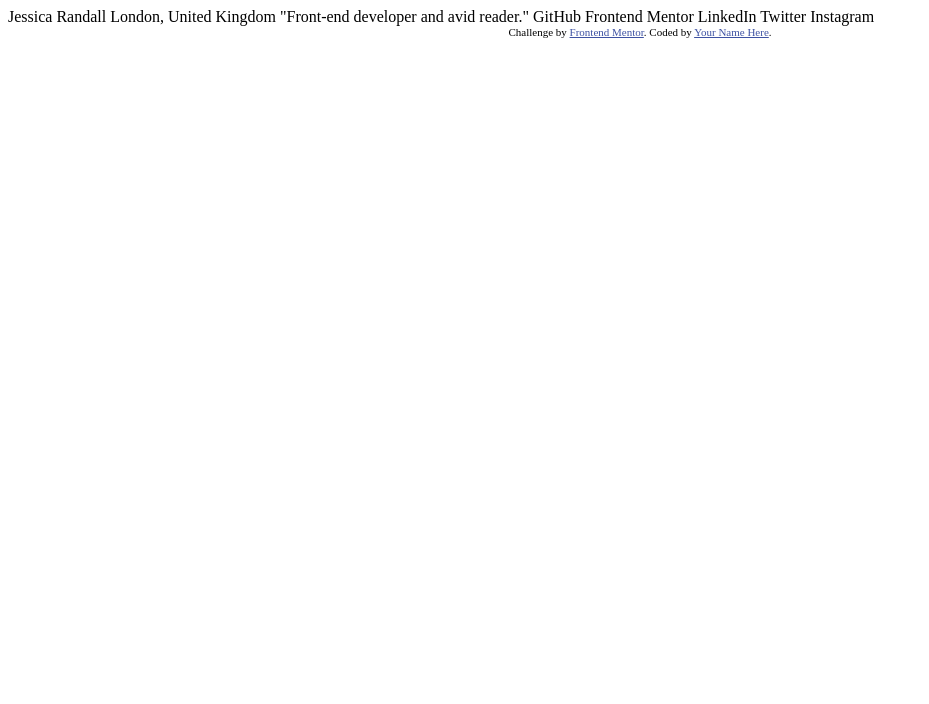
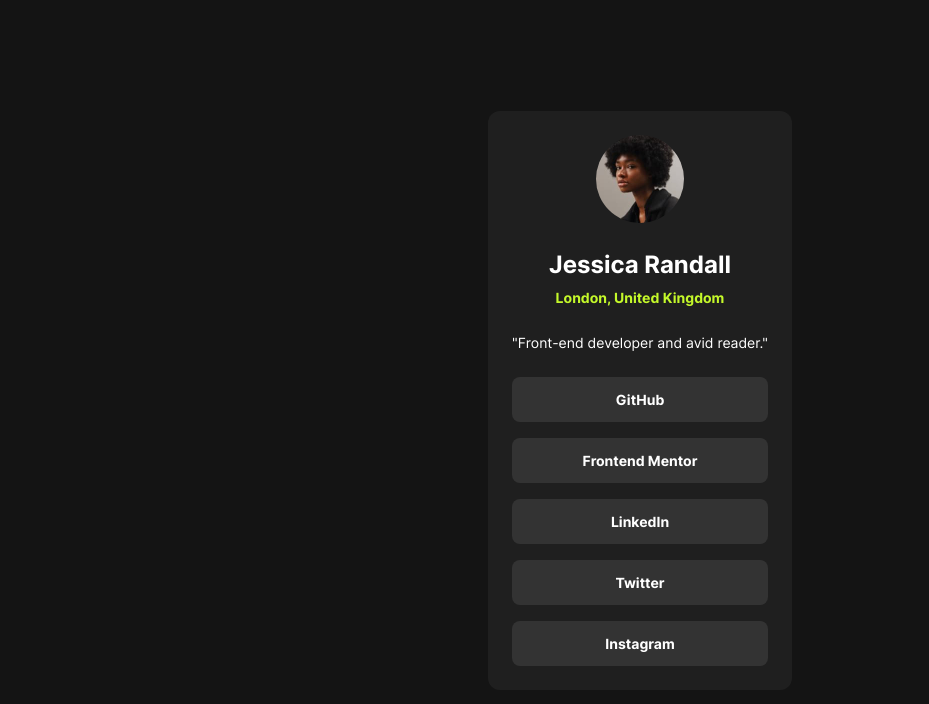
Before and after one commit to andreaselmi/social-links-profile, a plain HTML site: page index.html in a window 1280 px wide. Shown: the whole page, without its empty margins (0-929 px from the left). Drawn offline with Linux system fonts and the light colour scheme.

Commit message:
feat: create config css files and html social link card

```diff
--- a/index.html
+++ b/index.html
@@ -1,34 +1,52 @@
 <!DOCTYPE html>
 <html lang="en">
+
 <head>
   <meta charset="UTF-8">
-  <meta name="viewport" content="width=device-width, initial-scale=1.0"> <!-- displays site properly based on user's device -->
+  <meta name="viewport" content="width=device-width, initial-scale=1.0">
 
   <link rel="icon" type="image/png" sizes="32x32" href="./assets/images/favicon-32x32.png">
+  <link rel="stylesheet" href="./styles/reset.css">
+  <link rel="stylesheet" href="./styles/root.css">
+  <link rel="stylesheet" href="./styles/style.css">
 
   <title>Frontend Mentor | Social links profile</title>
+</head>
 
-  <!-- Feel free to remove these styles or customise in your own stylesheet 👍 -->
-  <style>
-    .attribution { font-size: 11px; text-align: center; }
-    .attribution a { color: hsl(228, 45%, 44%); }
-  </style>
-</head>
 <body>
+  <main>
+    <!-- Social links card-->
+    <article class="social-card">
+      <header class="social-card__header">
+        <img class="social-card__avatar" src="./assets/images/avatar-jessica.jpeg" alt="Jessica's avatar">
+        <div class="social-card__info">
+          <h1 class="typography-1">Jessica Randall</h1>
+          <p class="social-card__location typography-2-bold">London, United Kingdom</p>
+        </div>
+        <p class="social-card__bio typography-2">"Front-end developer and avid reader."</p>
+      </header>
 
-  Jessica Randall
-  London, United Kingdom
-  "Front-end developer and avid reader."
+      <ul class="social-card__links">
+        <li class="social-card__link-item">
+          <a class="social-card__link button" href="https://github.com/andreaselmi" target="_blank">GitHub</a>
+        </li>
+        <li class="social-card__link-item">
+          <a class="social-card__link button" href="https://frontendmentor.io/profile/andreaselmi"
+            target="_blank">Frontend
+            Mentor</a>
+        </li>
+        <li class="social-card__link-item">
+          <a class="social-card__link button" href="https://linkedin.com/in/andrea-selmi/" target="_blank">LinkedIn</a>
+        </li>
+        <li class="social-card__link-item">
+          <a class="social-card__link button" href="https://twitter.com/random-profile" target="_blank">Twitter</a>
+        </li>
+        <li class="social-card__link-item">
+          <a class="social-card__link button" href="https://instagram.com/andreaselmi_" target="_blank">Instagram</a>
+        </li>
+      </ul>
+    </article>
+  </main>
+</body>
 
-  GitHub
-  Frontend Mentor
-  LinkedIn
-  Twitter
-  Instagram
-
-  <div class="attribution">
-    Challenge by <a href="https://www.frontendmentor.io?ref=challenge" target="_blank">Frontend Mentor</a>.
-    Coded by <a href="#">Your Name Here</a>.
-  </div>
-</body>
 </html>
--- /dev/null
+++ b/styles/reset.css
@@ -0,0 +1,54 @@
+/* 1. Use a more-intuitive box-sizing model */
+*, *::before, *::after {
+  box-sizing: border-box;
+}
+
+/* 2. Remove default margin */
+* {
+  margin: 0;
+}
+
+/* 3. Enable keyword animations */
+@media (prefers-reduced-motion: no-preference) {
+  html {
+    interpolate-size: allow-keywords;
+  }
+}
+
+body {
+  /* 4. Add accessible line-height */
+  line-height: 1.5;
+  /* 5. Improve text rendering */
+  -webkit-font-smoothing: antialiased;
+}
+
+/* 6. Improve media defaults */
+img, picture, video, canvas, svg {
+  display: block;
+  max-width: 100%;
+}
+
+/* 7. Inherit fonts for form controls */
+input, button, textarea, select {
+  font: inherit;
+}
+
+/* 8. Avoid text overflows */
+p, h1, h2, h3, h4, h5, h6 {
+  overflow-wrap: break-word;
+}
+
+/* 9. Improve line wrapping */
+p {
+  text-wrap: pretty;
+}
+h1, h2, h3, h4, h5, h6 {
+  text-wrap: balance;
+}
+
+/*
+  10. Create a root stacking context
+*/
+#root, #__next {
+  isolation: isolate;
+}
--- /dev/null
+++ b/styles/root.css
@@ -0,0 +1,72 @@
+
+@font-face {
+  font-family: "Inter";
+  src: url("../assets/fonts/Inter-VariableFont_slnt\,wght.ttf") format("truetype");
+  font-weight: 100 900; /* range */
+}
+
+:root {
+  /* COLORS */
+  --green: #C4F82A;
+  --gray-900: #141414;
+  --gray-800: #1F1F1F;
+  --gray-700: #333333;
+  --white: #FFFFFF;
+
+  /* TOKENS */
+  --color-primary: var(--green);
+  --color-text-primary:  var(--white);
+  --color-background: var(--gray-900);
+  --color-background-secondary: var(--gray-800);
+  --color-background-tertiary: var(--gray-700);
+
+  /* TYPOGRAPHY */
+  --font-family-bold: 'Inter', sans-serif;
+  --font-family-regular: 'Inter', sans-serif;
+  --font-weight-bold: 700;
+  --font-weight-regular: 400;
+
+  /* PRESET 1 */
+  --typography-preset-1-font-size: 1.5rem; /* 24px */
+  --typography-preset-1-line-height: 150%;
+  --typography-preset-1-letter-spacing: 0rem;
+
+  /* PRESET 2 */
+  --typography-preset-2-font-size: 0.875rem; /* 14px */
+  --typography-preset-2-line-height: 150%;
+  --typography-preset-2-letter-spacing: 0rem;
+
+  /* END TYPOGRAPHY */
+
+  /* SPACING */
+  --spacing-500: 2.5rem; /* 40px */
+  --spacing-300: 1.5rem; /* 24px */
+  --spacing-200: 1rem; /* 16px */
+  --spacing-150: 0.75rem; /* 12px */
+  --spacing-100: 0.5rem; /* 8px */
+  --spacing-50: 0.25rem; /* 4px */
+}
+
+.typography-1 {
+  font-family: var(--font-family-bold);
+  font-weight: var(--font-weight-bold);
+  font-size: var(--typography-preset-1-font-size);
+  line-height: var(--typography-preset-1-line-height);
+  letter-spacing: var(--typography-preset-1-letter-spacing);
+}
+
+.typography-2 {
+  font-family: var(--font-family-regular);
+  font-weight: var(--font-weight-regular);
+  font-size: var(--typography-preset-2-font-size);
+  line-height: var(--typography-preset-2-line-height);
+  letter-spacing: var(--typography-preset-2-letter-spacing);
+}
+
+.typography-2-bold {
+  font-family: var(--font-family-bold);
+  font-weight: var(--font-weight-bold);
+  font-size: var(--typography-preset-2-font-size);
+  line-height: var(--typography-preset-2-line-height);
+  letter-spacing: var(--typography-preset-2-letter-spacing);
+}
--- /dev/null
+++ b/styles/style.css
@@ -0,0 +1,85 @@
+html, body {
+  height: 100%;
+  width: 100%;
+}
+
+body {
+  background-color: var(--gray-900);
+  color: var(--color-text-primary);
+  display: grid;
+  place-items: center;
+  font-family: "Inter", sans-serif;
+}
+
+.button {
+	display: flex;
+	width: 100%;
+	background-color: var(--color-background-tertiary);
+	border-radius: var(--spacing-100);
+	padding: var(--spacing-150);
+	font-size: var(--typography-preset-2-font-size);
+	font-weight: var(--font-weight-bold);
+	line-height: var(--typography-preset-2-line-height);
+	letter-spacing: var(--typography-preset-2-letter-spacing);
+	text-transform: capitalize;
+	transition: background-color 0.6s ease;
+	justify-content: center;
+	color: var(--color-text-primary);
+}
+
+.button:hover {
+	background-color: var(--color-primary);
+	color: var(--color-background-secondary) !important;
+}
+.social-card {
+	background-color: var(--color-background-secondary);
+	padding: var(--spacing-300);
+	border-radius: var(--spacing-150);
+}
+
+.social-card__header {
+	display: flex;
+	flex-direction: column;
+	align-items: center;
+	gap: var(--spacing-300);
+	margin-bottom: var(--spacing-300);
+}
+
+.social-card__avatar {
+	border-radius: 50%;
+	width: 5.5rem;
+	height: 5.5rem;
+	object-fit: cover;
+	object-position: center;
+}
+
+.social-card__info {
+	display: flex;
+	flex-direction: column;
+	align-items: center;
+	gap: var(--spacing-50);
+}
+
+.social-card__location {
+	color: var(--color-primary);
+}
+
+.social-card__links {
+	display: flex;
+	flex-direction: column;
+	gap: var(--spacing-200);
+	padding: 0;
+}
+
+.social-card__link-item {
+	list-style: none;
+}
+
+.social-card__link {
+	text-decoration: none;
+	cursor: pointer;
+}
+
+.social-card__link:visited {
+	color: var(--color-text-primary);
+}
```
